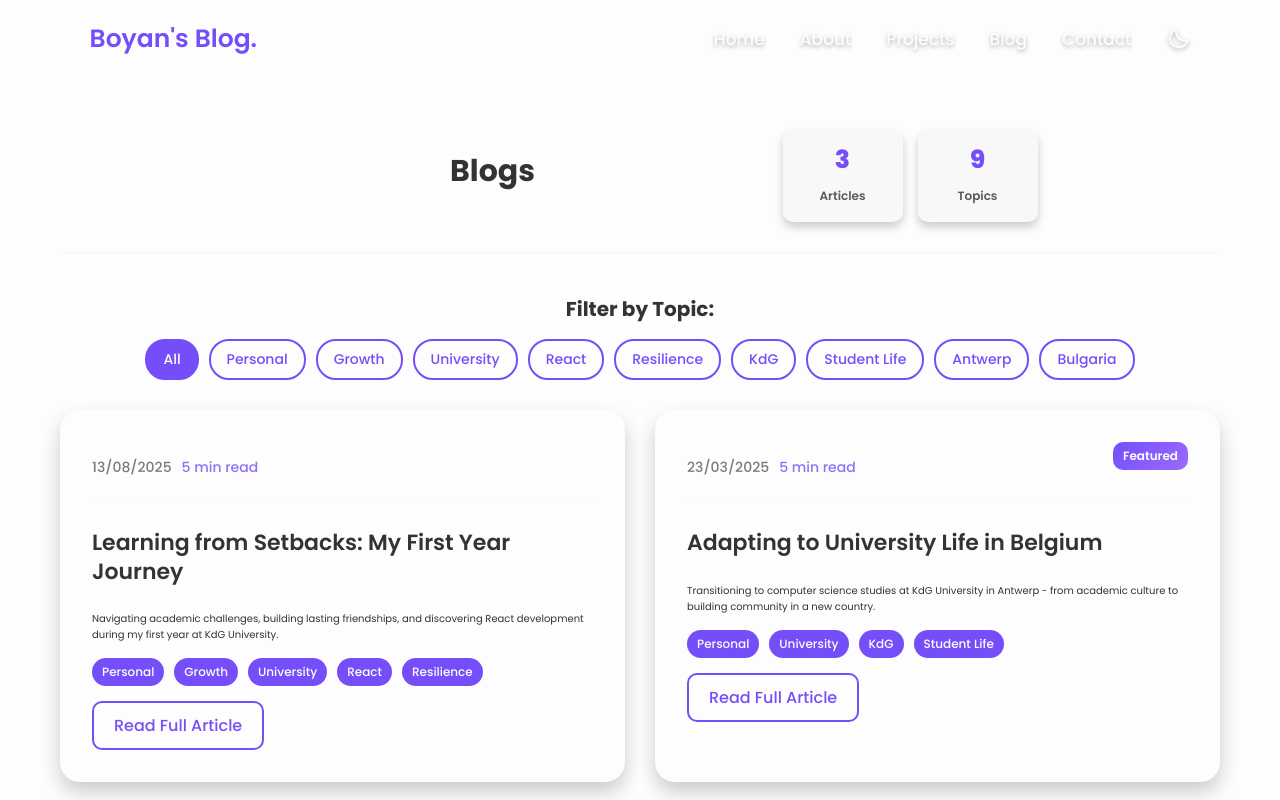
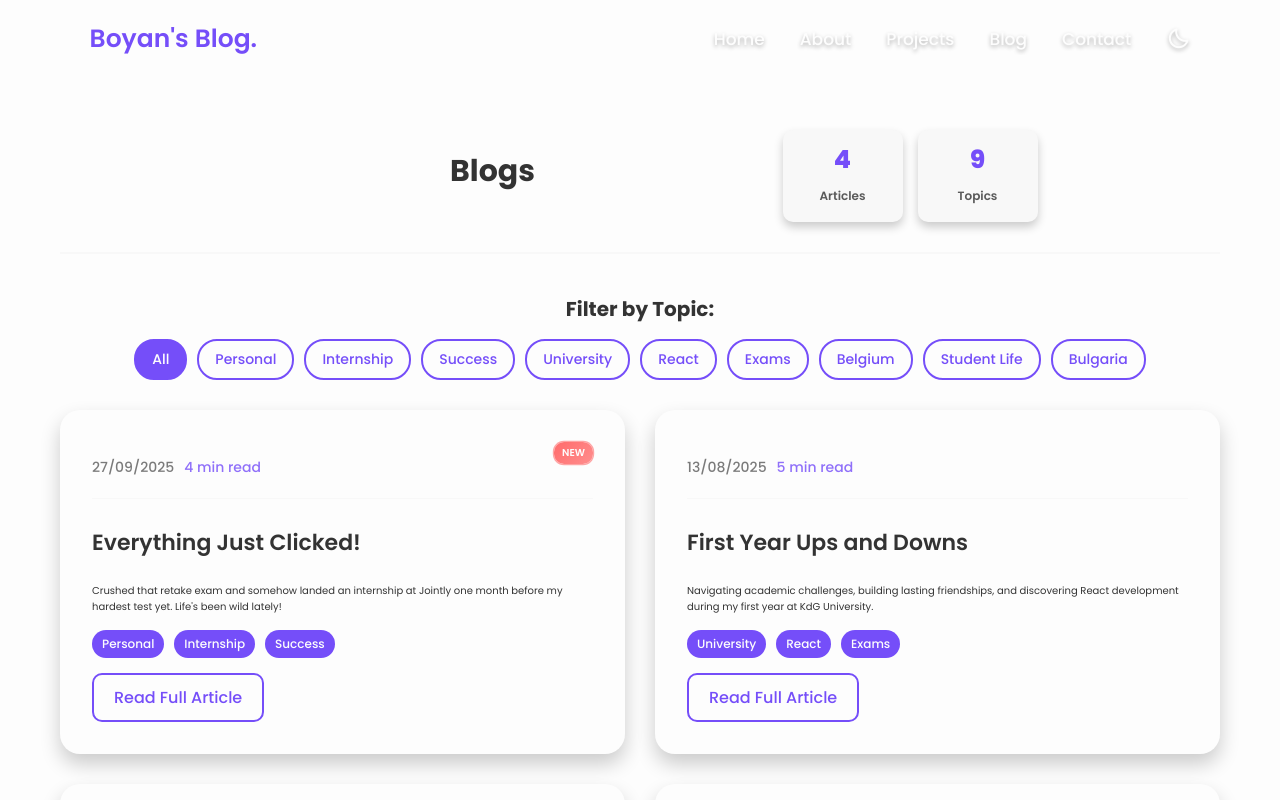
Before and after one commit to boyangeorgiev25/MyPortfolio, a React (Vite) app: page /blog in a window 1280 px wide. Shown: the top 800 px of the page. Built offline with nearby package versions, Linux system fonts and the light colour scheme.

Commit message:
Add "NEW" badge for recent blog posts and enhance styles for better visibility

```diff
--- a/src/components/blog/Blog.jsx
+++ b/src/components/blog/Blog.jsx
@@ -56,6 +56,7 @@ const Blog = () => {
                   <div className="post-meta">
                     <span className="date">{new Date(post.date).toLocaleDateString('en-GB')}</span>
                     <span className="read-time">{post.readTime}</span>
+                    {post.isNew && <span className="new-badge">NEW</span>}
                   </div>
                   <h4>{post.title}</h4>
                   <p>{post.excerpt}</p>
--- a/src/components/blog/BlogPage.jsx
+++ b/src/components/blog/BlogPage.jsx
@@ -72,6 +72,7 @@ function BlogPage() {
                     <span className="read-time">{post.readTime}</span>
                   </div>
                   {post.featured && <span className="featured-badge">Featured</span>}
+                  {post.isNew && <span className="new-badge">NEW</span>}
                 </div>
 
                 <div className="post-content">
--- a/src/data/blogPosts.js
+++ b/src/data/blogPosts.js
@@ -1,7 +1,65 @@
 export const blogPosts = [
   {
+    id: 5,
+    title: "Everything Just Clicked!",
+    excerpt:
+      "Crushed that retake exam and somehow landed an internship at Jointly one month before my hardest test yet. Life's been wild lately!",
+    content: `
+# Everything Just Clicked: Aced My Exams and Landed My First Internship!
+
+Hey everyone! So much has happened since my last post, I honestly don't even know where to start. But wow, what a crazy few months it's been!
+
+## That Retake Exam? Totally Crushed It!
+
+Remember how stressed I was about that retake exam? Well, turns out all that extra time studying actually paid off BIG time. When I got my results back, I couldn't believe it - I didn't just pass, I absolutely smashed it!
+
+All those hours I spent going through the material again, plus all the confidence I built up from my React projects over the summer, just came together perfectly. Looking back, failing the first time was probably the best thing that could have happened to me. I actually understand the stuff now instead of just memorizing it.
+
+## Plot Twist: Got Hired at Jointly!
+
+So here's the crazy part. I came back to Belgium thinking I'd just focus on my studies, maybe work on some more coding projects, you know? I wasn't even looking for a job or anything.
+
+But then I heard about this internship at a company called Jointly through some connections, and I thought "why not give it a shot?" I'd never heard of them before, but when I looked into what they do, it seemed really cool.
+
+Here's the insane timing though - I got hired exactly one month before my biggest, scariest exam yet. Like, this was supposed to be one of the hardest tests of my entire degree. I was freaking out thinking "how am I gonna balance a new job AND study for this monster exam??" But somehow it all just... worked out?
+
+## The Interview Was Actually Fun
+
+Okay, so you know how most interviews are super formal and they ask you all these theoretical questions that make you feel like you're back in an exam? This was totally different.
+
+They actually wanted to see my React projects! All that time I spent coding over the summer because I was bored and stressed about my retake? Turns out that was exactly what they were looking for. They cared more about what I could actually build than what I could recite from a textbook.
+
+## Juggling Work and Uni Life
+
+Not gonna lie, balancing the internship with my KdG coursework has been intense. But in a good way? Like, suddenly all the theory I'm learning in class makes sense because I'm actually using it at work.
+
+My colleagues at Jointly are super smart and patient with all my student questions. It's like having extra tutors who show me how this stuff actually works in the real world. Way better than just reading about it in textbooks!
+
+## Shoutout to My Friends
+
+I have to give a massive shoutout to my Bulgarian friends here. These guys have been absolutely amazing through everything. When I was stressing about the retake, they kept me sane. When I got my exam results, they were the first ones celebrating with me. And when I told them about the Jointly job? Let's just say we may have celebrated a bit too hard that night 😅
+
+Having friends who get what it's like to be a foreign student here, but who also push you to go after opportunities, is honestly priceless.
+
+## Can't Believe This Is My Life Now
+
+Six months ago I was feeling pretty down about that failed exam, wondering if I was cut out for this whole computer science thing. Now I'm working at a tech company, acing my exams, and actually feeling like I know what I'm doing for once!
+
+The weirdest part is how everything connected. The extra study time, the React projects, the timing of the job offer, even that scary exam - it all just clicked together like puzzle pieces.
+
+I guess sometimes you just gotta trust that things work out, even when it doesn't feel like it at the time.
+
+*Thanks for reading my rambling! Still can't believe this is actually happening 🎉*
+    `,
+    date: "2025-09-27",
+    readTime: "4 min read",
+    tags: ["Personal", "Internship", "Success"],
+    featured: false,
+    isNew: true,
+  },
+  {
     id: 4,
-    title: "Learning from Setbacks: My First Year Journey",
+    title: "First Year Ups and Downs",
     excerpt:
       "Navigating academic challenges, building lasting friendships, and discovering React development during my first year at KdG University.",
     content: `
@@ -47,12 +105,12 @@ My first year taught me that setbacks can become stepping stones when approached
     `,
     date: "2025-08-13",
     readTime: "5 min read",
-    tags: ["Personal", "Growth", "University", "React", "Resilience"],
+    tags: ["University", "React", "Exams"],
     featured: false,
   },
   {
     id: 2,
-    title: "Adapting to University Life in Belgium",
+    title: "Life as a Student in Belgium",
     excerpt:
       "Transitioning to computer science studies at KdG University in Antwerp - from academic culture to building community in a new country.",
     content: `
@@ -90,12 +148,12 @@ These initial months at KdG have established a strong foundation for my continue
     `,
     date: "2025-03-23",
     readTime: "5 min read",
-    tags: ["Personal", "University", "KdG", "Student Life"],
+    tags: ["University", "Belgium", "Student Life"],
     featured: true,
   },
   {
     id: 3,
-    title: "From Bulgaria to Belgium: A Student's Journey",
+    title: "Bulgaria to Belgium",
     excerpt:
       "Reflecting on the decision to pursue computer science studies abroad and the unexpected personal growth that followed.",
     content: `
@@ -141,7 +199,7 @@ Sliven provided my foundation and values; Antwerp is shaping my future possibili
     `,
     date: "2024-12-15",
     readTime: "6 min read",
-    tags: ["Personal", "Student Life", "Antwerp", "Bulgaria"],
+    tags: ["Belgium", "Bulgaria", "Student Life"],
     featured: false,
   },
 ];
--- a/src/styles/Blog.css
+++ b/src/styles/Blog.css
@@ -36,6 +36,18 @@
   100% {
     opacity: 1;
     transform: scale(1);
+  }
+}
+
+@keyframes pulse {
+  0% {
+    box-shadow: 0 0 0 0 rgba(255, 107, 107, 0.7);
+  }
+  70% {
+    box-shadow: 0 0 0 0.8rem rgba(255, 107, 107, 0);
+  }
+  100% {
+    box-shadow: 0 0 0 0 rgba(255, 107, 107, 0);
   }
 }
 
@@ -704,6 +716,17 @@
   font-weight: 600;
 }
 
+.new-badge {
+  background: linear-gradient(135deg, #ff6b6b, #ff8e8e);
+  color: var(--bg-color);
+  padding: 0.3rem 0.8rem;
+  border-radius: 1rem;
+  font-size: 1rem;
+  font-weight: 600;
+  margin-left: 0.5rem;
+  animation: pulse 2s infinite;
+}
+
 .blog-post-card h3 {
   font-size: 2.2rem;
   font-weight: 600;
```
